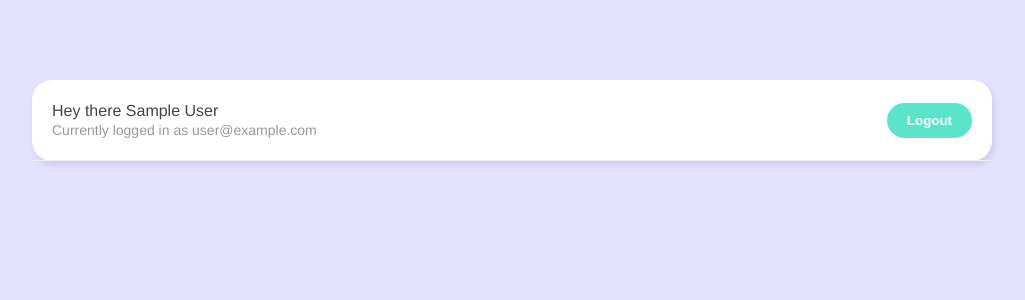
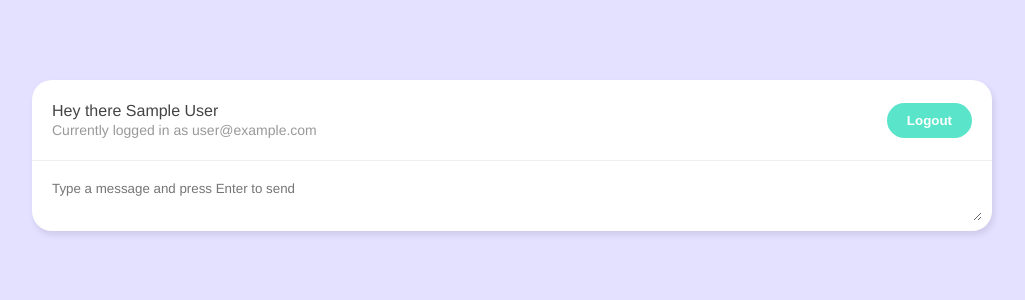
Before and after one commit to vue-course-ps3/live-chat, a Vue app: page /chatroom in a window 1280 px wide. Shown: the top 300 px of the page, without its empty margins (128-1153 px from the left). Built offline with nearby package versions, Linux system fonts and the light colour scheme; no server answers; sample sign-in values are in the browser's storage.

Commit message:
lesson 116

```diff
--- a/src/components/NewChatForm.vue
+++ b/src/components/NewChatForm.vue
@@ -1,13 +1,51 @@
 <template>
-
+  <form>
+    <textarea
+      placeholder="Type a message and press Enter to send"
+      v-model="message"
+      @keypress.enter.prevent="handleSubmit"
+    ></textarea>
+  </form>
 </template>
 
 <script>
+import getUser from '@/composables/getUser';
+import { ref } from 'vue';
+import { timestamp } from '@/firebase/config';
 export default {
+  setup(){
+    const {user} = getUser();
+    const message = ref('')
 
+    const handleSubmit = async ()=>{
+      const chat ={
+        name: user.value.displayName,
+        message: message.value,
+        createdAt: timestamp()
+      }
+      console.log(chat);
+      message.value = '';
+    }
+
+
+    return { message, handleSubmit }
+  }
 }
 </script>
 
-<style>
-
+<style scoped>
+  form {
+    margin: 10px;
+  }
+  textarea {
+    width: 100%;
+    max-width: 100%;
+    margin-bottom: 6px;
+    padding: 10px;
+    box-sizing: border-box;
+    border: 0;
+    border-radius: 20px;
+    font-family: inherit;
+    outline: none;
+  }
 </style>
--- a/src/views/ChatroomView.vue
+++ b/src/views/ChatroomView.vue
@@ -1,16 +1,18 @@
 <template>
   <div class="container">
     <Navbar/>
+    <NewChatForm/>
   </div>
 </template>
 
 <script>
 import Navbar from '@/components/Navbar.vue';
+import NewChatForm from '@/components/NewChatForm.vue';
 import getUser from '@/composables/getUser';
 import { watch } from 'vue';
 import { useRouter } from 'vue-router';
 export default {
-  components:{Navbar},
+  components:{Navbar, NewChatForm},
   setup(){
     const {user} = getUser();
     const router = useRouter();
```
